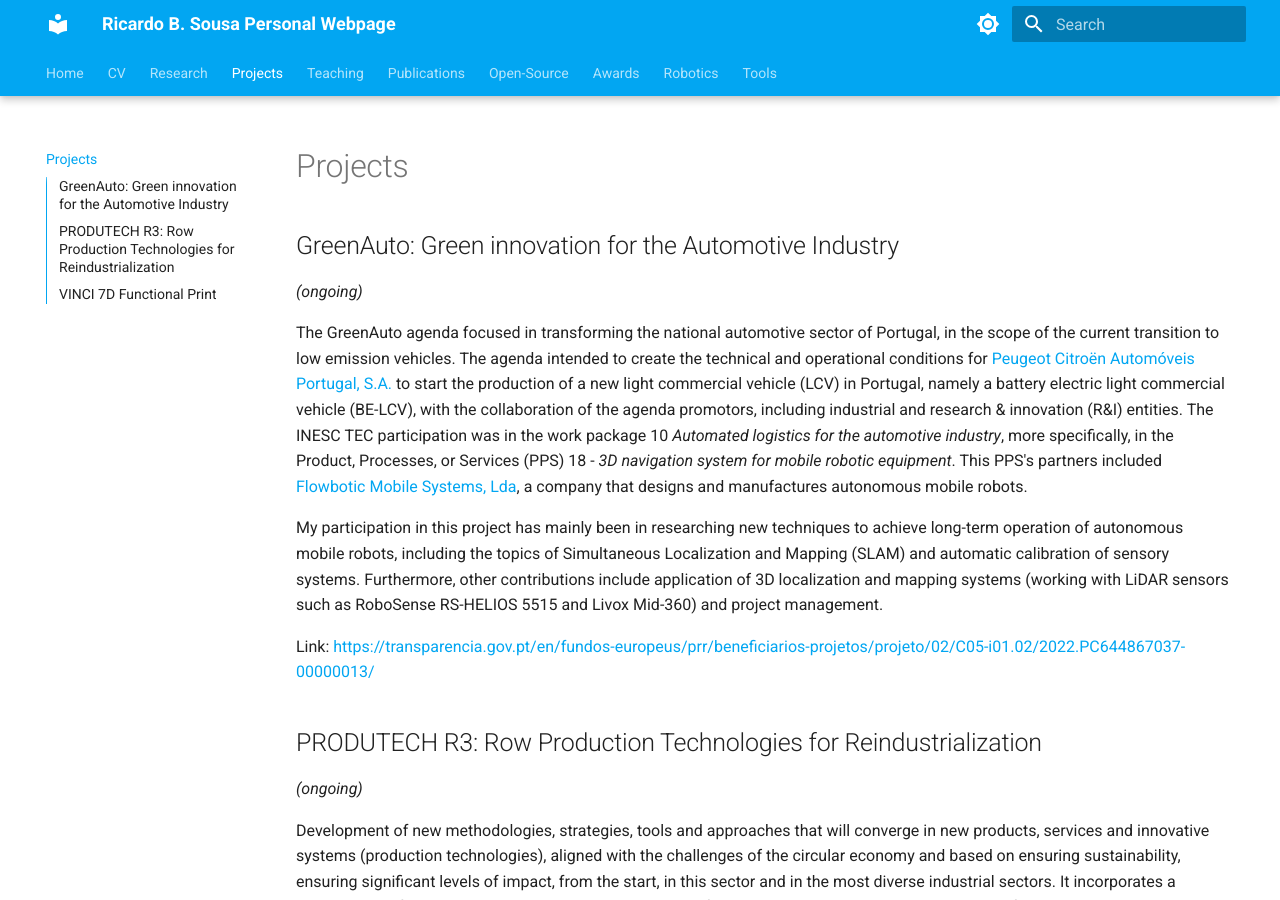
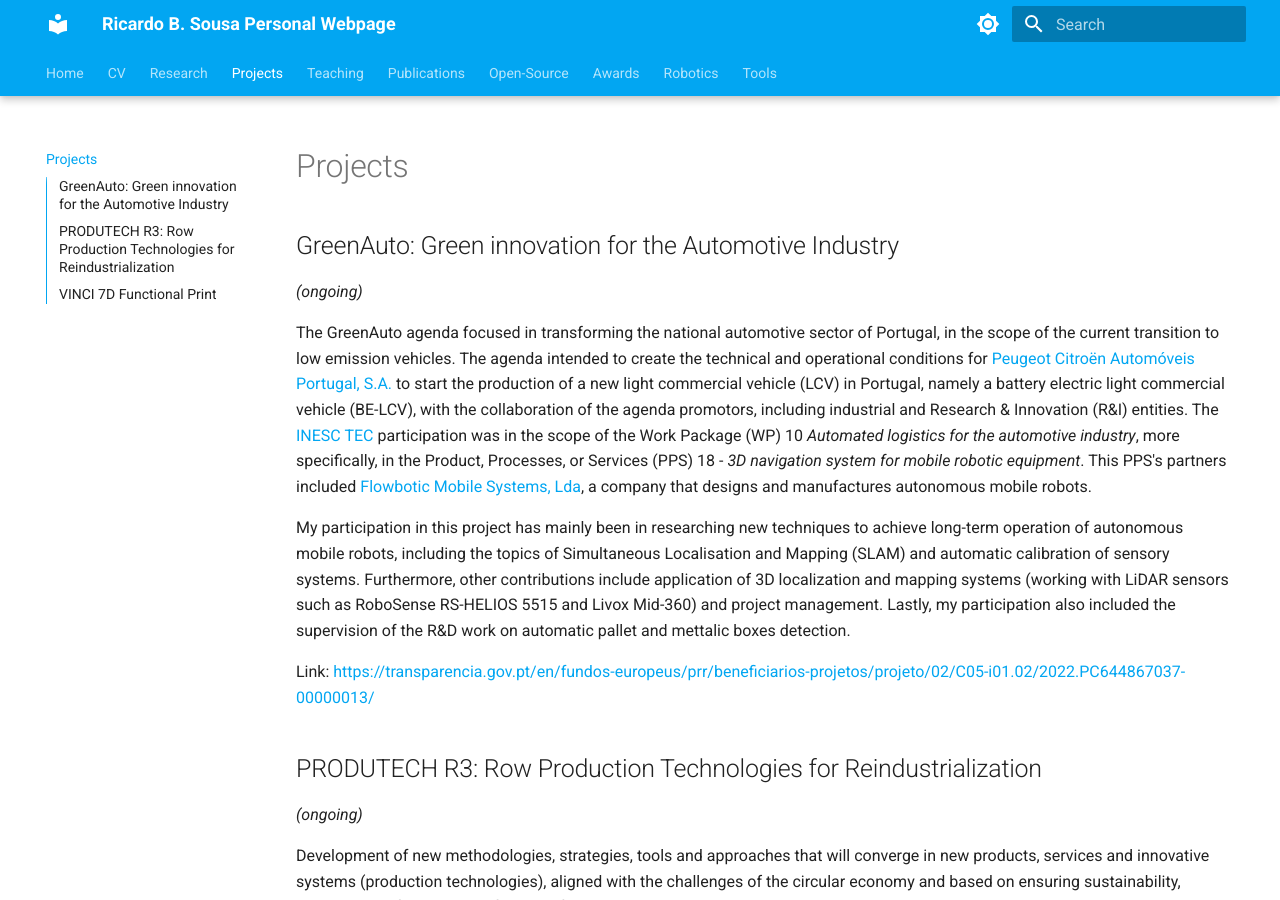
Before and after one commit to sousarbarb/sousarbarb.github.io, an MkDocs documentation site: the page built from docs/projects.md, in a window 1280 px wide and 900 px high. Built offline with MkDocs 1.6.1 and Material for MkDocs 9.7.7, drawn with Linux system fonts in a browser that asks for light colours.

Commit message:
update project GreenAuto information

```diff
--- a/docs/projects.md
+++ b/docs/projects.md
@@ -4,12 +4,34 @@
 
 _(ongoing)_
 
-The GreenAuto agenda focused in transforming the national automotive sector of Portugal, in the scope of the current transition to low emission vehicles. The agenda intended to create the technical and operational conditions for [Peugeot Citroën Automóveis Portugal,  S.A.](https://www.stellantis.com/) to start the production of a new light commercial vehicle (LCV)  in Portugal, namely a battery electric light commercial vehicle (BE-LCV), with the collaboration of the agenda promotors, including industrial and research & innovation (R&I) entities.
-The INESC TEC participation was in the work package 10 _Automated logistics for the automotive industry_, more specifically, in the Product, Processes, or Services (PPS) 18 - _3D navigation system for mobile robotic equipment_. This PPS's partners included [Flowbotic Mobile Systems, Lda](https://www.flowbotic.eu/), a company that designs and manufactures autonomous mobile robots.
+The GreenAuto agenda focused in transforming the national automotive sector of
+Portugal, in the scope of the current transition to low emission vehicles.
+The agenda intended to create the technical and operational conditions for
+[Peugeot Citroën Automóveis Portugal,  S.A.](https://www.stellantis.com/) to
+start the production of a new light commercial vehicle (LCV)  in Portugal,
+namely a battery electric light commercial vehicle (BE-LCV), with the
+collaboration of the agenda promotors, including industrial and
+Research & Innovation (R&I) entities.
+The [INESC TEC](https://inesctec.pt/en) participation was in the scope of the
+Work Package (WP) 10 _Automated logistics for the automotive industry_, more
+specifically, in the Product, Processes, or Services (PPS) 18 -
+_3D navigation system for mobile robotic equipment_.
+This PPS's partners included
+[Flowbotic Mobile Systems, Lda](https://www.flowbotic.eu/), a company that
+designs and manufactures autonomous mobile robots.
 
-My participation in this project has mainly been in researching new techniques to achieve long-term operation of autonomous mobile robots, including the topics of Simultaneous Localization and Mapping (SLAM) and automatic calibration of sensory systems. Furthermore, other contributions include application of 3D localization and mapping systems (working with LiDAR sensors such as RoboSense RS-HELIOS 5515 and Livox Mid-360) and project management.
+My participation in this project has mainly been in researching new techniques
+to achieve long-term operation of autonomous mobile robots, including the topics
+of Simultaneous Localisation and Mapping (SLAM) and automatic calibration of
+sensory systems.
+Furthermore, other contributions include application of 3D localization and
+mapping systems (working with LiDAR sensors such as RoboSense RS-HELIOS 5515 and
+Livox Mid-360) and project management.
+Lastly, my participation also included the supervision of the R&D work on
+automatic pallet and mettalic boxes detection.
 
-Link: [https://transparencia.gov.pt/en/fundos-europeus/prr/beneficiarios-projetos/projeto/02/C05-i01.02/2022.PC644867037-00000013/](https://transparencia.gov.pt/en/fundos-europeus/prr/beneficiarios-projetos/projeto/02/C05-i01.02/2022.PC644867037-00000013/)
+Link:
+[https://transparencia.gov.pt/en/fundos-europeus/prr/beneficiarios-projetos/projeto/02/C05-i01.02/2022.PC644867037-00000013/](https://transparencia.gov.pt/en/fundos-europeus/prr/beneficiarios-projetos/projeto/02/C05-i01.02/2022.PC644867037-00000013/)
 
 ## PRODUTECH R3: Row Production Technologies for Reindustrialization
 
```
Also changed, not shown: docs/cv.md (+2 -2 lines).
